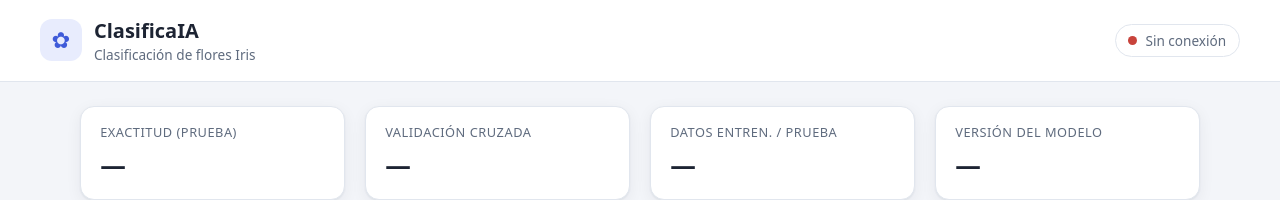
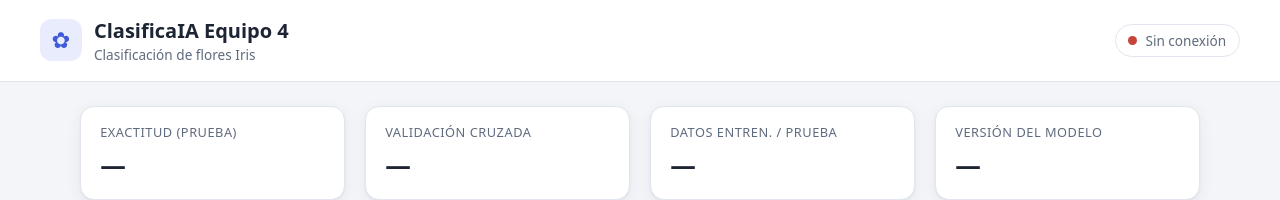
Before and after one commit to rodolfozamora570/clasificaiaa, a plain HTML site: page app/index.html in a window 1280 px wide. Shown: the top 200 px of the page. Drawn offline with Linux system fonts and the light colour scheme; no server answers.

Commit message:
Mission passed 2

```diff
--- a/app/index.html
+++ b/app/index.html
@@ -11,7 +11,7 @@
     <div class="marca">
       <span class="logo" aria-hidden="true">✿</span>
       <div>
-        <h1>ClasificaIA</h1>
+        <h1>ClasificaIA Equipo 4</h1>
         <p class="sub">Clasificación de flores Iris</p>
       </div>
     </div>
```
